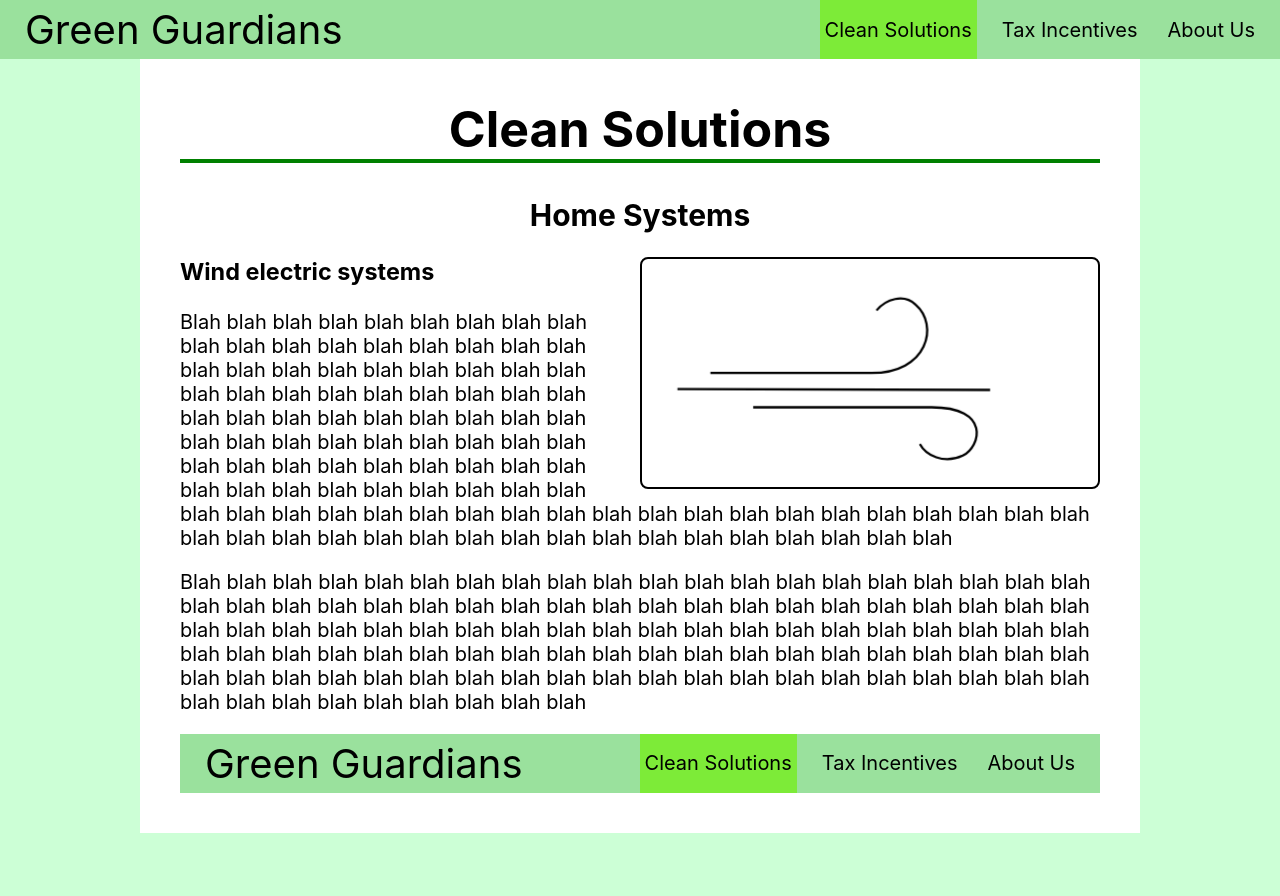
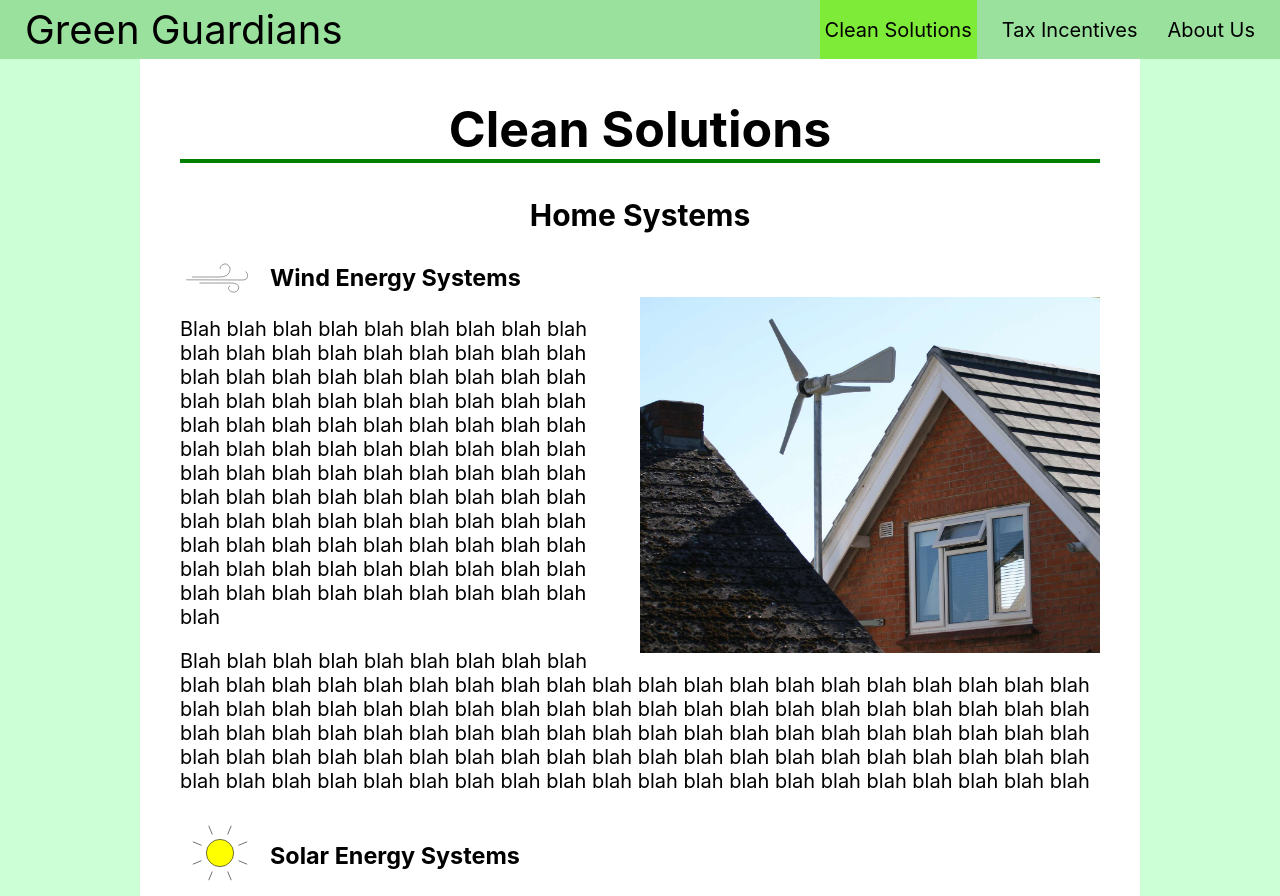
Before and after one commit to chonk9/webmaster23-24, a React (Create React App) app: page /clean-solutions in a window 1280 px wide. Shown: the top 896 px of the page. Before the commit the page ends 833 px from the top, so only its background shows below. Built offline with nearby package versions, Linux system fonts and the light colour scheme.

Commit message:
Changes to Clean Solutions page

```diff
--- /dev/null
+++ b/src/ComponentStyles/sunAnimation.css
@@ -0,0 +1,31 @@
+@property --ray-length {
+    syntax: '<number>';
+    initial-value: 0;
+    inherits: true;
+}
+
+.sun-animation {
+    animation: oscillate-rays 1s alternate ease-in-out infinite, rotate 4s infinite;
+}
+
+@keyframes oscillate-rays {
+    from {
+        --ray-length: 1;
+    }
+    to {
+        --ray-length: 1.5;
+    }
+}
+
+@keyframes rotate {
+    0%, 60% {
+        transform: rotate(0deg);
+    }
+
+    80% {
+        transform: rotate(-10deg);
+    }
+    100% {
+        transform: rotate(calc(360deg / 8));
+    }
+}
--- a/src/ComponentStyles/textWrap.css
+++ b/src/ComponentStyles/textWrap.css
@@ -1,3 +1,7 @@
 .wrapped-elt {
     width: 50%;
 }
+
+.wrapped-elt img {
+    width: 100%;
+}
--- /dev/null
+++ b/src/Components/sunAnimation.js
@@ -0,0 +1,47 @@
+import React, { useEffect, useRef } from 'react';
+import '../ComponentStyles/sunAnimation.css';
+
+export default function SunAnimation(props) {
+    const container = useRef(null);
+
+    useEffect(() => {
+        const centerX = 5;
+        const centerY = 5;
+
+        const rayDist = 2.5;
+
+        setInterval(() => {
+            if (!container.current) { // Don't run on other pages
+                return;
+            }
+
+            let rayLength = parseFloat(getComputedStyle(document.querySelector('.sun-animation')).getPropertyValue('--ray-length'));
+
+            let rays = document.querySelectorAll('.ray');
+            rays.forEach((ray, rayI) => {
+                let angle = (rayI / rays.length + 1 / (2 * rays.length)) * 2 * Math.PI;
+
+                ray.setAttribute('x1', centerX + rayDist * Math.cos(angle));
+                ray.setAttribute('y1', centerY + rayDist * Math.sin(angle));
+                ray.setAttribute('x2', centerX + (rayDist + rayLength) * Math.cos(angle));
+                ray.setAttribute('y2', centerY + (rayDist + rayLength) * Math.sin(angle));
+            });
+        }, 10);
+    }, []);
+
+    return (<div className="sun-animation-container" ref={container} style={props.style}>
+        <svg className="sun-animation" viewBox="0 0 10 10">
+            <circle cx="5" cy="5" r="1.7" fill="yellow" strokeWidth="0.07" stroke="black"></circle>
+            <g className="rays">
+                <line className="ray" stroke="black" strokeWidth="0.07"></line>
+                <line className="ray" stroke="black" strokeWidth="0.07"></line>
+                <line className="ray" stroke="black" strokeWidth="0.07"></line>
+                <line className="ray" stroke="black" strokeWidth="0.07"></line>
+                <line className="ray" stroke="black" strokeWidth="0.07"></line>
+                <line className="ray" stroke="black" strokeWidth="0.07"></line>
+                <line className="ray" stroke="black" strokeWidth="0.07"></line>
+                <line className="ray" stroke="black" strokeWidth="0.07"></line>
+            </g>
+        </svg>
+    </div>)
+}
--- a/src/Components/textWrap.js
+++ b/src/Components/textWrap.js
@@ -2,7 +2,7 @@ import React, { useEffect } from 'react';
 import '../ComponentStyles/textWrap.css';
 
 export default function TextWrap(props) {
-    let wrappedEltStyle = {float: props.wrappedSide};
+    let wrappedEltStyle = {float: props.wrappedSide, overflow: 'auto'};
 
     if (props.wrappedSide === "right") {
         wrappedEltStyle.marginLeft = '1rem'
@@ -11,7 +11,7 @@ export default function TextWrap(props) {
     }
 
     return (<>
-        <div class="wrapped-elt" style={wrappedEltStyle}>
+        <div className="wrapped-elt" style={wrappedEltStyle}>
             {props.wrappedElt}
         </div>
         {props.textElt}
--- a/src/Components/windAnimation.js
+++ b/src/Components/windAnimation.js
@@ -1,8 +1,8 @@
 import '../ComponentStyles/windAnimation.css';
 
-export default function WindAnimation() {
+export default function WindAnimation(props) {
     return (<>
-        <svg className="wind-animation" viewBox="2 0 20 10" style={{border: "2px solid black", borderRadius: "8px"}}>
+        <svg className="wind-animation" viewBox="2 0 20 10" style={props.style}>
             <path className="wind-path no-fill" strokeWidth="0.1" stroke="black" d="M 5 5 L 12 5 C 14.574 5.035 15.019 2.876 14 2 C 13.247 1.295 11.98 2.112 12 3"></path>
             <path className="wind-path no-fill" strokeWidth="0.1" stroke="black" d="M 3.555 5.707 L 17.779 5.743 C 19.255 5.712 18.985 4.162 18.511 3.754 C 17.863 3.17 16.428 3.604 16.637 4.604"></path>
             <path className="wind-path no-fill" strokeWidth="0.1" stroke="black" d="M 6.874 6.504 L 14.704 6.504 C 17.293 6.504 16.866 8.225 16.067 8.624 C 14.636 9.29 13.405 7.626 14.536 7.259"></path>
--- a/src/Pages/CleanSolutions.jsx
+++ b/src/Pages/CleanSolutions.jsx
@@ -2,7 +2,9 @@ import React from 'react';
 import Navbar from '../Components/navbar';
 import Footer from '../Components/footer';
 import WindAnimation from '../Components/windAnimation';
+import SunAnimation from '../Components/sunAnimation';
 import TextWrap from '../Components/textWrap.js';
+import homeTurbine from '../Images/homeTurbine.jpg'
 
 export default function CleanSolutions() {
   return (<>
@@ -11,13 +13,17 @@ export default function CleanSolutions() {
       <div>
         <h2>Home Systems</h2>
         <div className="solution">
-          <TextWrap wrappedSide="right" textElt={<>
-            <h3 className="left-align">Wind electric systems</h3>
+          <SolutionHeading visual={WindAnimation} solutionName="Wind Energy Systems" />
+
+          <TextWrap wrappedSide="right" wrappedElt={<>
+            <img src={homeTurbine}></img>
+          </>} textElt={<>
             <p>Blah blah blah blah blah blah blah blah blah blah blah blah blah blah blah blah blah blah blah blah blah blah blah blah blah blah blah blah blah blah blah blah blah blah blah blah blah blah blah blah blah blah blah blah blah blah blah blah blah blah blah blah blah blah blah blah blah blah blah blah blah blah blah blah blah blah blah blah blah blah blah blah blah blah blah blah blah blah blah blah blah blah blah blah blah blah blah blah blah blah blah blah blah blah blah blah blah blah blah blah blah blah blah blah blah blah blah blah blah</p>
             <p>Blah blah blah blah blah blah blah blah blah blah blah blah blah blah blah blah blah blah blah blah blah blah blah blah blah blah blah blah blah blah blah blah blah blah blah blah blah blah blah blah blah blah blah blah blah blah blah blah blah blah blah blah blah blah blah blah blah blah blah blah blah blah blah blah blah blah blah blah blah blah blah blah blah blah blah blah blah blah blah blah blah blah blah blah blah blah blah blah blah blah blah blah blah blah blah blah blah blah blah blah blah blah blah blah blah blah blah blah blah</p>
-          </>} wrappedElt={
-            <WindAnimation />
-          } />
+          </>}/>
+        </div>
+        <div className="solution">
+          <SolutionHeading visual={SunAnimation} solutionName="Solar Energy Systems" />
         </div>
       </div>
     </div>
@@ -25,3 +31,10 @@ export default function CleanSolutions() {
     <Footer />
   </>);
 }
+
+function SolutionHeading({visual: Visual, solutionName}) {
+  return (<div style={{display: 'flex', alignItems: 'center'}}>
+    <Visual style={{display: 'inline-block', width: '80px'}} />
+    <h3 style={{display: 'inline-block', marginBottom: 0, marginLeft: '10px'}}>{solutionName}</h3>
+  </div>)
+}
```
Also changed, not shown: src/Images/homeTurbine.jpg (added).
